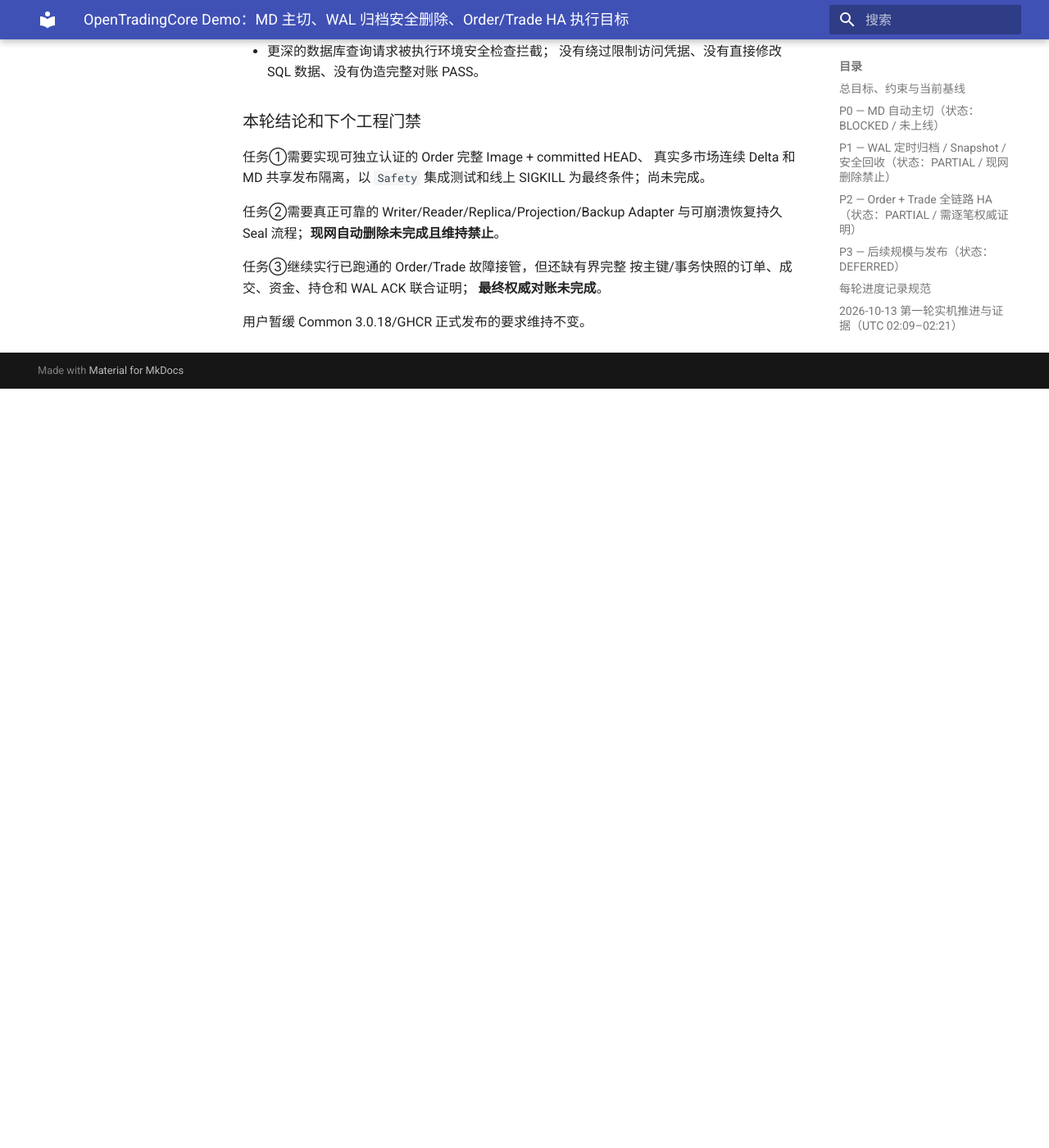
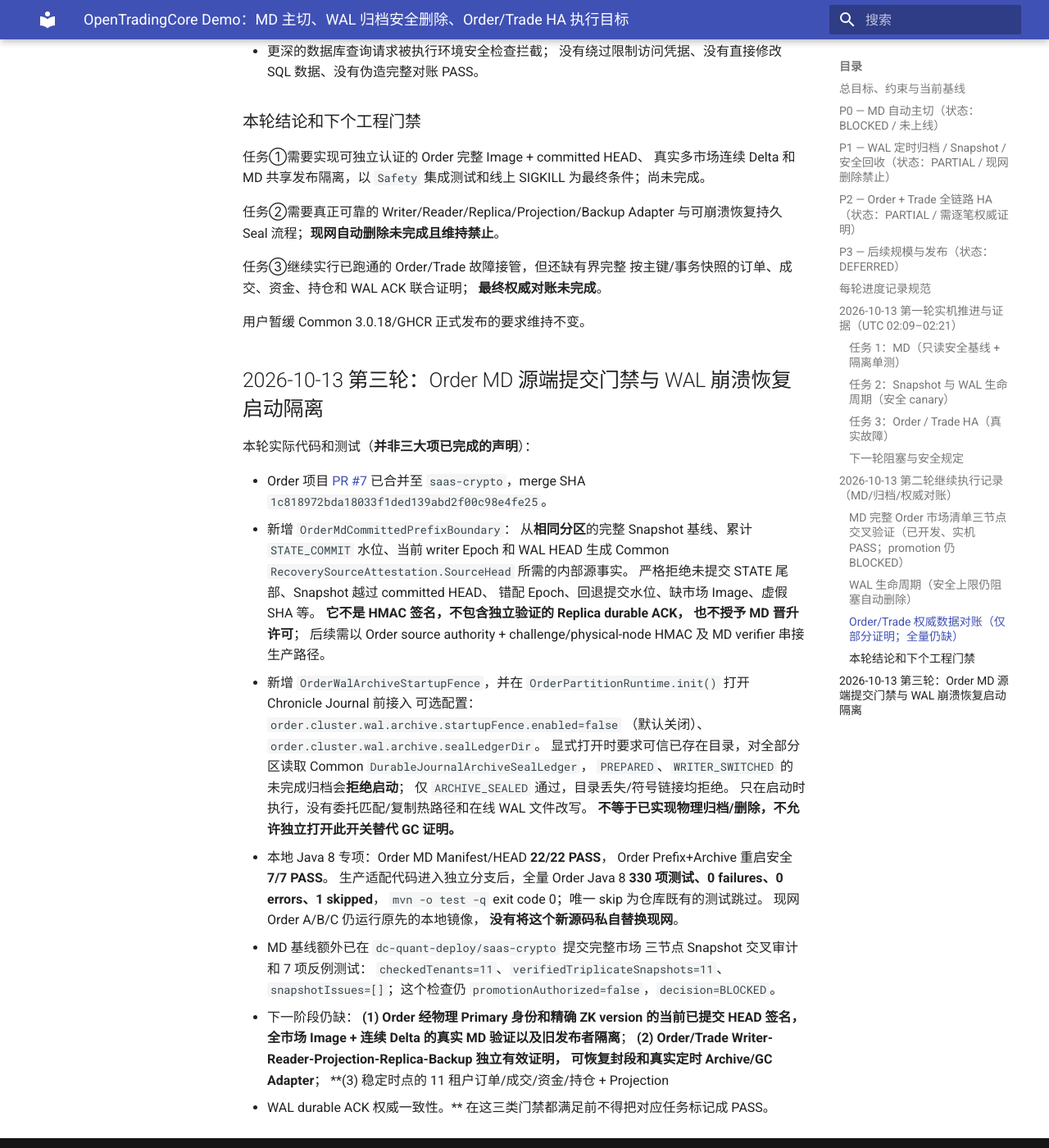
Before and after one commit to bliplink/dc-quant-deploy, an MkDocs documentation site: the page built from docs/DEMO_HA_WAL_MD_ORDER_TRADE_EXECUTION_PLAN_20261013.zh-CN.md, in a window 1280 px wide and 1400 px high, scrolled down 6874 px. Shown: the whole window at 82% size. Built offline with MkDocs 1.6.1 and Material for MkDocs 9.7.7, drawn with Linux system fonts in a browser that asks for light colours; before the commit the page ends 7348 px from its top, so only the background shows below that.

Commit message:
docs(ha): track merged Order source HEAD guard, WAL crash startup fence and 330-test Java8 regression

```diff
--- a/docs/DEMO_HA_WAL_MD_ORDER_TRADE_EXECUTION_PLAN_20261013.zh-CN.md
+++ b/docs/DEMO_HA_WAL_MD_ORDER_TRADE_EXECUTION_PLAN_20261013.zh-CN.md
@@ -161,3 +161,51 @@
 **最终权威对账未完成**。
 
 用户暂缓 Common 3.0.18/GHCR 正式发布的要求维持不变。
+
+## 2026-10-13 第三轮：Order MD 源端提交门禁与 WAL 崩溃恢复启动隔离
+
+本轮实际代码和测试（**并非三大项已完成的声明**）：
+
+- Order 项目 [PR #7](https://github.com/bliplink/com.app.dc.ordersvr/pull/7)
+  已合并至 `saas-crypto`，merge SHA
+  `1c818972bda18033f1ded139abd2f00c98e4fe25`。
+- 新增 `OrderMdCommittedPrefixBoundary`：
+  从**相同分区**的完整 Snapshot 基线、累计 `STATE_COMMIT`
+  水位、当前 writer Epoch 和 WAL HEAD 生成 Common `RecoverySourceAttestation.SourceHead`
+  所需的内部源事实。
+  严格拒绝未提交 STATE 尾部、Snapshot 越过 committed HEAD、
+  错配 Epoch、回退提交水位、缺市场 Image、虚假 SHA 等。
+  **它不是 HMAC 签名，不包含独立验证的 Replica durable ACK，
+  也不授予 MD 晋升许可**；
+  后续需以 Order source authority + challenge/physical-node HMAC
+  及 MD verifier 串接生产路径。
+- 新增 `OrderWalArchiveStartupFence`，并在
+  `OrderPartitionRuntime.init()` 打开 Chronicle Journal 前接入
+  可选配置：`order.cluster.wal.archive.startupFence.enabled=false`
+  （默认关闭）、`order.cluster.wal.archive.sealLedgerDir`。
+  显式打开时要求可信已存在目录，对全部分区读取
+  Common `DurableJournalArchiveSealLedger`，
+  `PREPARED`、`WRITER_SWITCHED` 的未完成归档会**拒绝启动**；
+  仅 `ARCHIVE_SEALED` 通过，目录丢失/符号链接均拒绝。
+  只在启动时执行，没有委托匹配/复制热路径和在线 WAL 文件改写。
+  **不等于已实现物理归档/删除，不允许独立打开此开关替代 GC 证明。**
+- 本地 Java 8 专项：Order MD Manifest/HEAD **22/22 PASS**，
+  Order Prefix+Archive 重启安全 **7/7 PASS**。
+  生产适配代码进入独立分支后，全量 Order Java 8
+  **330 项测试、0 failures、0 errors、1 skipped**，
+  `mvn -o test -q` exit code 0；唯一 skip 为仓库既有的测试跳过。
+  现网 Order A/B/C 仍运行原先的本地镜像，
+  **没有将这个新源码私自替换现网**。
+- MD 基线额外已在 `dc-quant-deploy/saas-crypto` 提交完整市场
+  三节点 Snapshot 交叉审计和 7 项反例测试：
+  `checkedTenants=11`、`verifiedTriplicateSnapshots=11`、
+  `snapshotIssues=[]`；这个检查仍
+  `promotionAuthorized=false`，`decision=BLOCKED`。
+- 下一阶段仍缺：
+  **(1) Order 经物理 Primary 身份和精确 ZK version 的当前已提交 HEAD 签名，
+  全市场 Image + 连续 Delta 的真实 MD 验证以及旧发布者隔离**；
+  **(2) Order/Trade Writer-Reader-Projection-Replica-Backup 独立有效证明，
+  可恢复封段和真实定时 Archive/GC Adapter**；
+  **(3) 稳定时点的 11 租户订单/成交/资金/持仓 + Projection
+  + WAL durable ACK 权威一致性。**
+  在这三类门禁都满足前不得把对应任务标记成 PASS。
```
